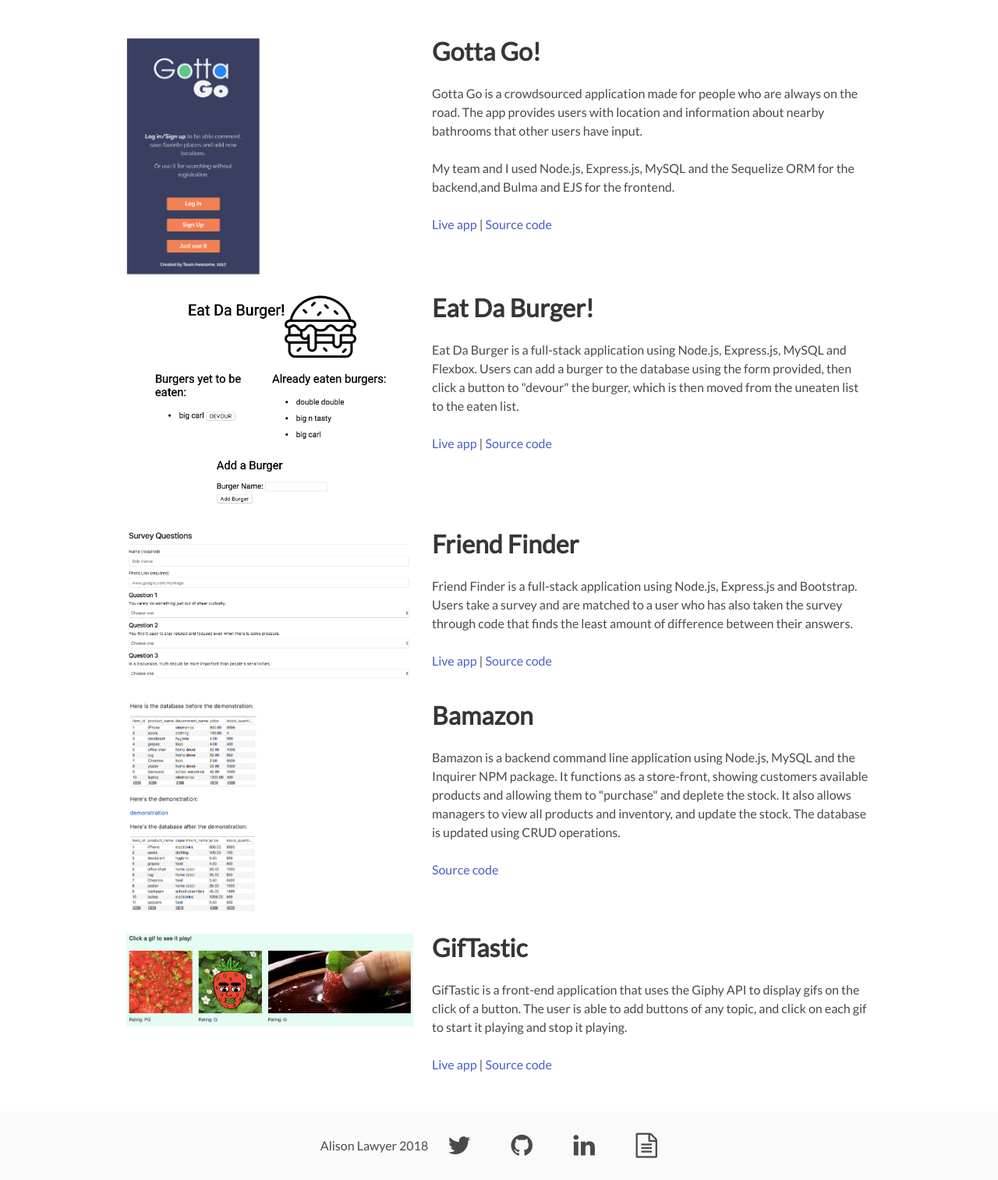
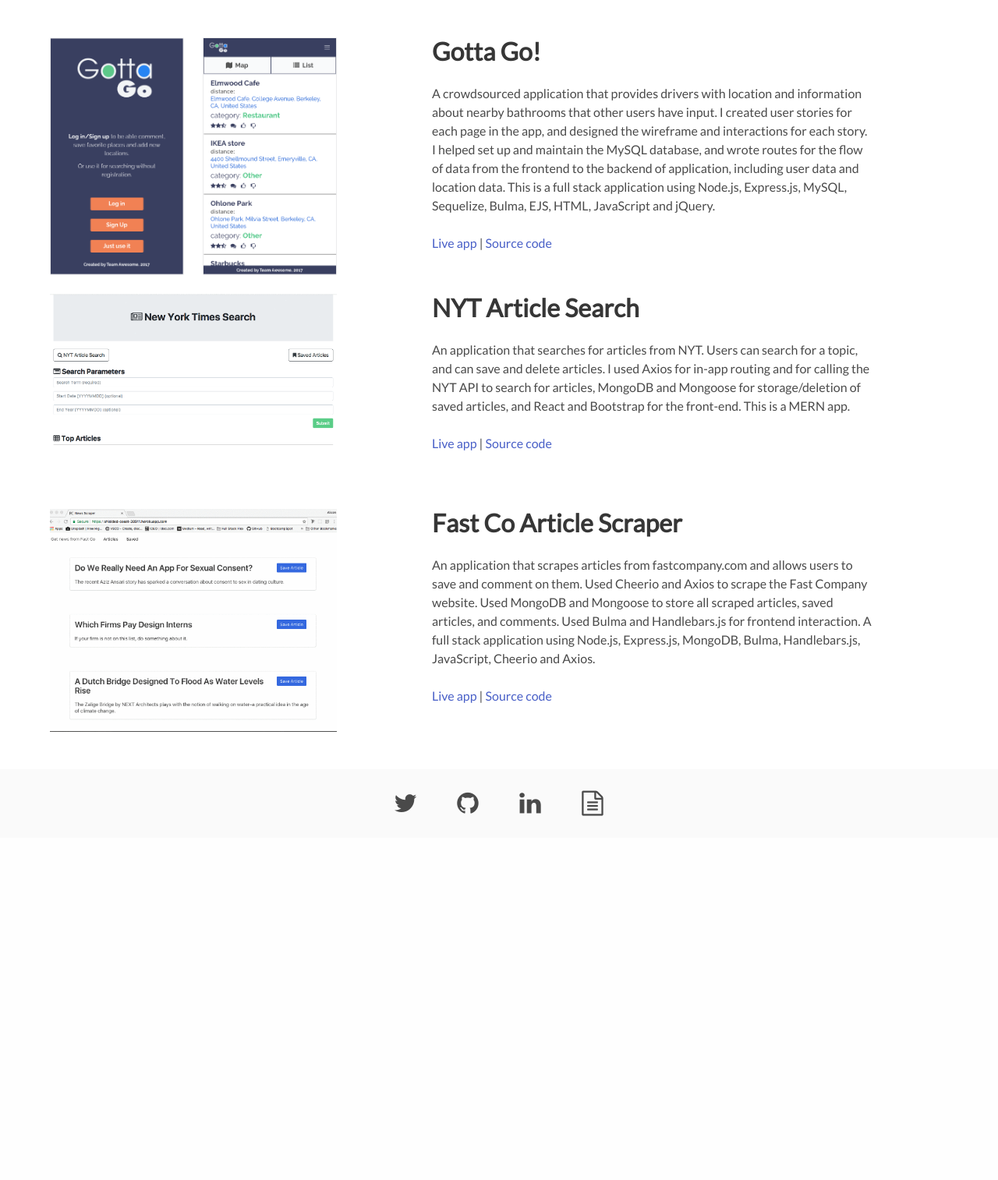
Before and after one commit to anlawyer/portfolio, a Node server app: page /portfolio in a window 1280 px wide. Shown: the part 52-1566 px from the top of the page at 78% size. After the commit the page ends 1099 px from the top, so only its background shows below. Run offline with Node 20, Linux system fonts and the light colour scheme; some libraries are stand-ins or nearby versions.

Commit message:
updated portfolio page with more recent projects and gifs

```diff
--- a/views/pages/portfolio.ejs
+++ b/views/pages/portfolio.ejs
@@ -8,70 +8,74 @@
     <% include ../partials/header %>
     <div class="hero-body">
       <div class="container">
-        <!-- <h1>Featured Projects</h1> -->
         <div class="columns is-multiline">
           <!-- gotta go -->
-          <div class="column is-2 is-offset-1">
+          <div class="column is-2">
             <figure class="image">
               <img src="../../images/GottaGo-landing.png">
             </figure>
-            <!-- <figure class="image">
-              <img src="./images/GottaGo-add.png">
+          </div>
+          <div class="column is-2">
+            <figure class="image">
+              <img src="../../images/GottaGo-tiles.png">
             </figure>
-            <figure class="image is-9by16">
-              <img src="./images/GottaGo-tiles.png">
-            </figure> -->
           </div>
-          <div class="column is-6 is-offset-2">
+          <div class="column is-6 is-offset-1">
             <h3 class="title is-3">Gotta Go!</h3>
-            <p>Gotta Go is a crowdsourced application made for people who are always on the road.
-                The app provides users with location and information about nearby
-                bathrooms that other users have input.</p>
-              <br>
-              <p>
-                My team and I used Node.js, Express.js, MySQL and the Sequelize ORM
-                for the backend,and Bulma and EJS for the frontend.
+            <p>
+              A crowdsourced application that provides drivers with location and
+              information about nearby bathrooms that other users have input.
+              I created user stories for each page in the app, and designed the
+              wireframe and interactions for each story. I helped set up and maintain
+              the MySQL database, and wrote routes for the flow of data from the
+              frontend to the backend of application, including user data and location data.
+              This is a full stack application using Node.js, Express.js, MySQL,
+              Sequelize, Bulma, EJS, HTML, JavaScript and jQuery.
             </p>
             <br>
             <a href="https://murmuring-basin-97486.herokuapp.com">Live app</a> |
             <a href="https://github.com/anlawyer/project2">Source code</a>
           </div>
-          <!-- Eat da Burger -->
-          <div class="column is-4 is-offset-1">
+          <!-- NYT Search -->
+          <div class="column is-4">
             <figure class="image">
-              <img src="../../images/EatDaBurger.png">
+              <img src="../../images/nyt-search.gif">
             </figure>
           </div>
-          <div class="column is-6">
-            <h3 class="title is-3">Eat Da Burger!</h3>
-            <p>Eat Da Burger is a full-stack application using Node.js, Express.js,
-              MySQL and Flexbox. Users can add a burger to the database using the form
-              provided, then click a button to "devour" the burger, which is then moved
-              from the uneaten list to the eaten list.
+          <div class="column is-6 is-offset-1">
+            <h3 class="title is-3">NYT Article Search</h3>
+            <p>An application that searches for articles from NYT.
+              Users can search for a topic, and can save and delete articles.
+              I used Axios for in-app routing and for calling the NYT API to search
+              for articles, MongoDB and Mongoose for storage/deletion of saved articles,
+              and React and Bootstrap for the front-end. This is a MERN app.
             </p>
             <br>
-            <a href="https://immense-wildwood-17780.herokuapp.com/">Live app</a> |
-            <a href="https://github.com/anlawyer/burger">Source code</a>
+            <a href="https://stark-caverns-91687.herokuapp.com/">Live app</a> |
+            <a href="https://github.com/anlawyer/NYT-Article-Search">Source code</a>
           </div>
-          <!-- Friend finder -->
-          <div class="column is-4 is-offset-1">
+          <!-- FastCo scraper -->
+          <div class="column is-4">
             <figure class="image">
-              <img src="../../images/FriendFinder-questions.png">
+              <img src="../../images/fc-screencast.gif">
             </figure>
           </div>
-          <div class="column is-6">
-            <h3 class="title is-3">Friend Finder</h3>
-            <p>Friend Finder is a full-stack application using Node.js, Express.js
-              and Bootstrap. Users take a survey and are matched to a user who has
-              also taken the survey through code that finds the least amount of
-              difference between their answers.
+          <div class="column is-6 is-offset-1">
+            <h3 class="title is-3">Fast Co Article Scraper</h3>
+            <p>
+              An application that scrapes articles from fastcompany.com and allows
+              users to save and comment on them. Used Cheerio and Axios to scrape
+              the Fast Company website. Used MongoDB and Mongoose to store all scraped
+              articles, saved articles, and comments. Used Bulma and Handlebars.js
+              for frontend interaction. A full stack application using Node.js,
+              Express.js, MongoDB, Bulma, Handlebars.js, JavaScript, Cheerio and Axios.
             </p>
             <br>
             <a href="https://lit-depths-81807.herokuapp.com/">Live app</a> |
             <a href="https://github.com/anlawyer/FriendFinder">Source code</a>
           </div>
           <!-- Bamazon -->
-          <div class="column is-2 is-offset-1">
+          <!-- <div class="column is-2 is-offset-1">
             <figure class="image">
               <img src="../../images/Bamazon.png">
             </figure>
@@ -86,9 +90,9 @@
             </p>
             <br>
             <a href="https://github.com/anlawyer/bamazon/">Source code</a>
-          </div>
+          </div> -->
           <!-- GifTastic -->
-          <div class="column is-4 is-offset-1">
+          <!-- <div class="column is-4 is-offset-1">
             <figure class="image">
               <img src="../../images/GifTastic-gifs.png">
             </figure>
@@ -102,11 +106,13 @@
             <br>
             <a href="https://anlawyer.github.io/GifTastic/">Live app</a> |
             <a href="https://github.com/anlawyer/GifTastic">Source code</a>
+          </div> -->
+          <!-- closing columns -->
           </div>
-          </div>
+        <!-- closing container -->
         </div>
+      <!-- closing hero-body -->
       </div>
-    </div>
     <% include ../partials/footer %>
   </section>
   <script src="https://code.jquery.com/jquery-3.2.1.min.js" integrity="sha256-hwg4gsxgFZhOsEEamdOYGBf13FyQuiTwlAQgxVSNgt4=" crossorigin="anonymous"></script>
--- a/views/partials/footer.ejs
+++ b/views/partials/footer.ejs
@@ -2,7 +2,7 @@
   <div class="container">
     <div class="tabs is-centered">
       <ul>
-        <li>Alison Lawyer 2018</li>
+        <!-- <li>Alison Lawyer 2018</li> -->
         <li>
           <a href="https://twitter.com/alison_lawyer" target="_blank">
             <span class="icon is-medium">
--- a/views/partials/head.ejs
+++ b/views/partials/head.ejs
@@ -13,7 +13,7 @@
     font-family: 'Lato', sans-serif;
   }
   .footer {
-    flex-shrink: 0; /* Prevent Chrome, Opera, and Safari from letting these items shrink to smaller than their content's default minimum size. */
+    flex-shrink: 0;
      padding: 20px;
   }
 
```
Also changed, not shown: public/images/Bamazon.png (deleted), public/images/EatDaBurger.png (deleted), public/images/fc-screencast.gif (added), public/images/nyt-search.gif (added), public/images/search-screen.png (added).
